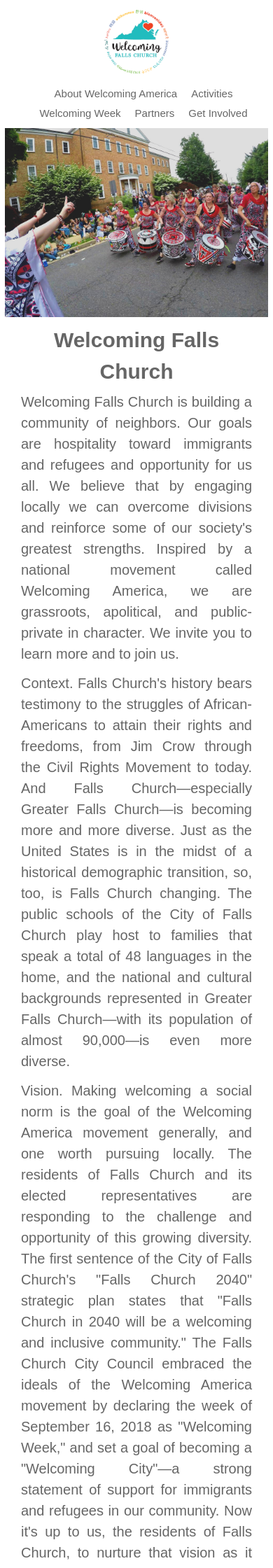
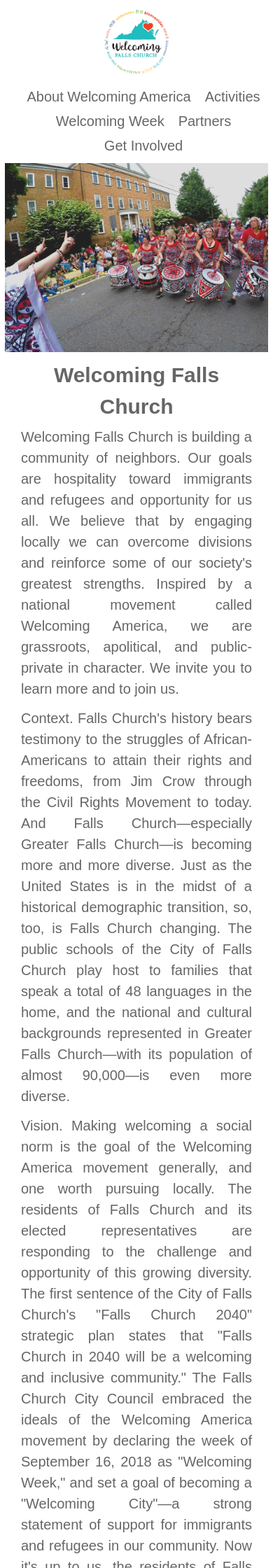
Before and after one commit to wfctest/wfctest, a Jekyll site: the page built from index.html, in a window 390 px wide. Shown: the top 2240 px of the page at 70% size. Built offline with Jekyll 4.4.1, drawn with Linux system fonts in a browser that asks for light colours; some web fonts are replaced.

Commit message:
Make navbar text larger

```diff
--- a/css/main.css
+++ b/css/main.css
@@ -49,6 +49,7 @@ nav.floating img {
     width: 50px;
 }
 nav li {
+    position: relative;
     margin-left: 20px;
     display: inline-block;
     border-radius: 50%;
@@ -70,7 +71,7 @@ section.jumbotron {
     background-repeat: no-repeat;
     border: solid white;
     border-width: 0 2vw;
-    height: 30vh;
+    height: 50vh;
 }
 section.jumbotron.home {
     background-image: url("../../images/header.jpg");
@@ -135,7 +136,7 @@ footer {
     .row > .col-7 { width: 58.3333333333%; }
     .row > .col-8 { width: 66.6666666667%; }
 }
-@media (max-width: 750px) {
+@media (max-width: 925px) {
     nav {
         position: relative;
         height: auto;
@@ -146,6 +147,9 @@ footer {
         flex-wrap: wrap;
         justify-content: center;
     }
+    section.jumbotron {
+        height: 30vh;
+    }
     nav li {
         margin-top: 5px;
     }
@@ -155,7 +159,7 @@ footer {
 }
 @media (max-width: 1150px) {
     nav ul {
-        font-size: 15px;
+        font-size: 20px;
     }
     body {
         font-size: 15pt;
@@ -180,9 +184,24 @@ a {
     border-bottom: solid 1px rgba(0, 0, 0, 0);
     text-decoration: none;
 }
-a:hover {
-    border-bottom-color: rgba(0, 0, 0, 1);
-    border-radius: 0px;
+nav li a:hover::after {
+    transform: scaleX(100);
+    visibility: visible;
+}
+nav li a::after {
+    transform: scaleX(0);
+    width: 1%;
+    content: '';
+    position: absolute;
+    z-index: 2;
+    left: 50%;
+    /* Compensate for the width: 1% */
+    margin-left: -1%;
+    overflow: hidden;
+    bottom: 0px;
+    height: 2px;
+    background-color: black;
+    transition: transform 0.2s ease-in-out;
 }
 p {
     text-align: justify;
--- a/js/header.js
+++ b/js/header.js
@@ -1,7 +1,7 @@
 navbar = document.getElementsByTagName('nav')[0];
 
 window.addEventListener('scroll', function(e) {
-    if (this.scrollY > 0 && this.innerWidth > 750) {
+    if (this.scrollY > 0 && this.innerWidth > 925) {
         navbar.classList.add('floating');
     } else {
         navbar.classList.remove('floating');
```
